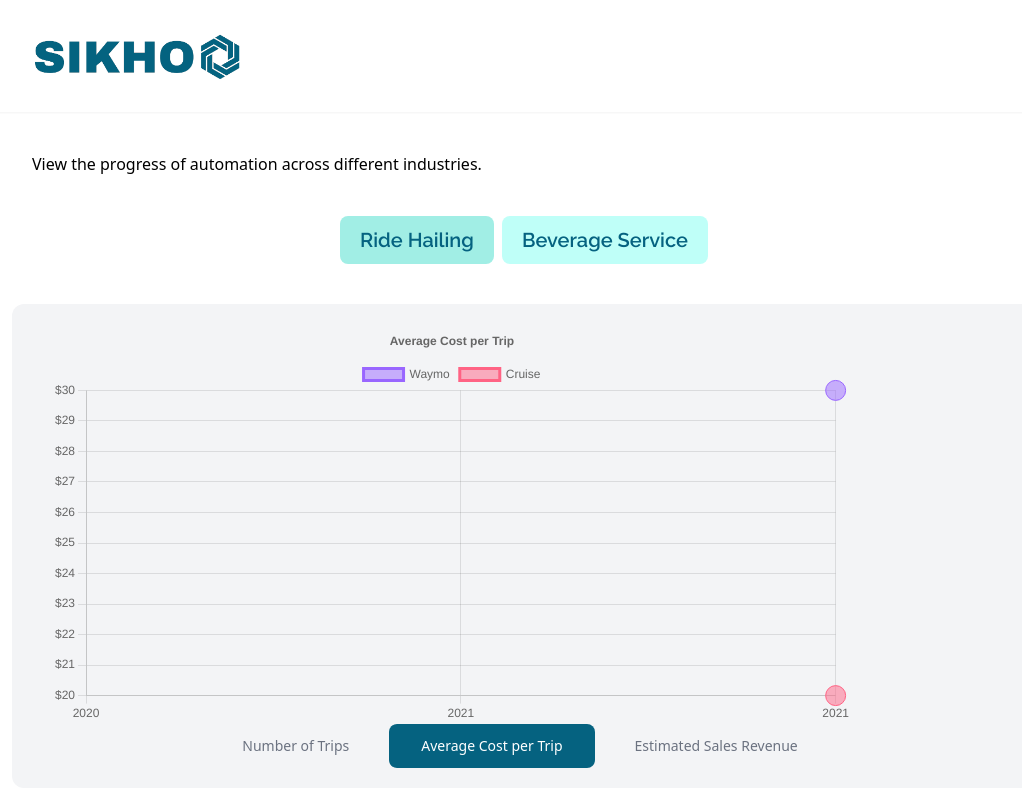
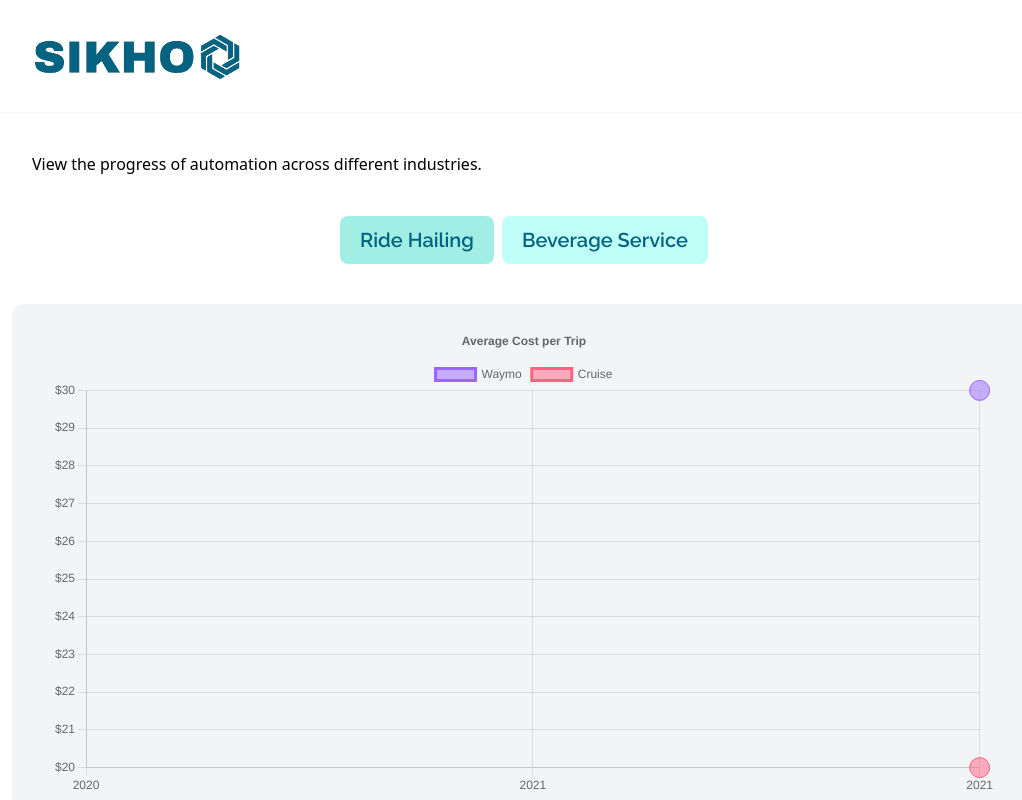
Before and after one commit to sarbjot-14/Sikho, a React (Create React App) app: page / in a window 1280 px wide. Shown: the top 800 px of the page, without its empty margins (116-1138 px from the left). Built offline with nearby package versions, Linux system fonts and the light colour scheme; no server answers; a web font is replaced by a local one.

Commit message:
adjust responsiveness

```diff
--- a/src/pages/Home/Graphs.tsx
+++ b/src/pages/Home/Graphs.tsx
@@ -222,7 +222,7 @@
 
   return (
     <div className="lg:px-10 lg:py-5 my-10 flex flex-col items-center bg-gray-100 rounded-xl">
-      <div className="relative h-[400px] w-full">
+      <div className="relative h-[230px] lg:min-h-[500px] w-full">
         <Line ref={chartRef} options={options} data={data!} onClick={onClick} />
       </div>
 
```
